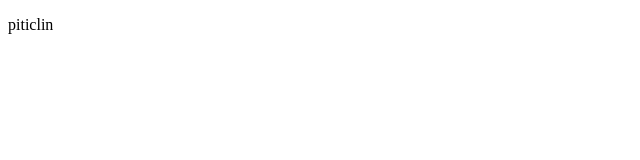
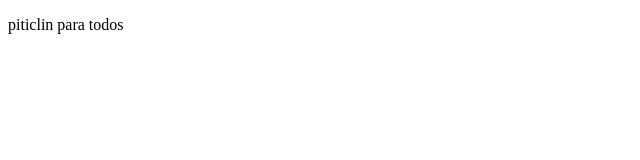
Before and after one commit to equero/prueba-git-5-mar, a plain HTML site: page index.html in a window 1280 px wide. Shown: the full height of the page, 0-640 px from the left. Drawn offline with Linux system fonts and the light colour scheme.

```diff
--- a/index.html
+++ b/index.html
@@ -6,6 +6,6 @@
   <title>Document</title>
 </head>
 <body>
-  <p>piticlin</p>
+  <p>piticlin para todos</p>
 </body>
 </html>
```
